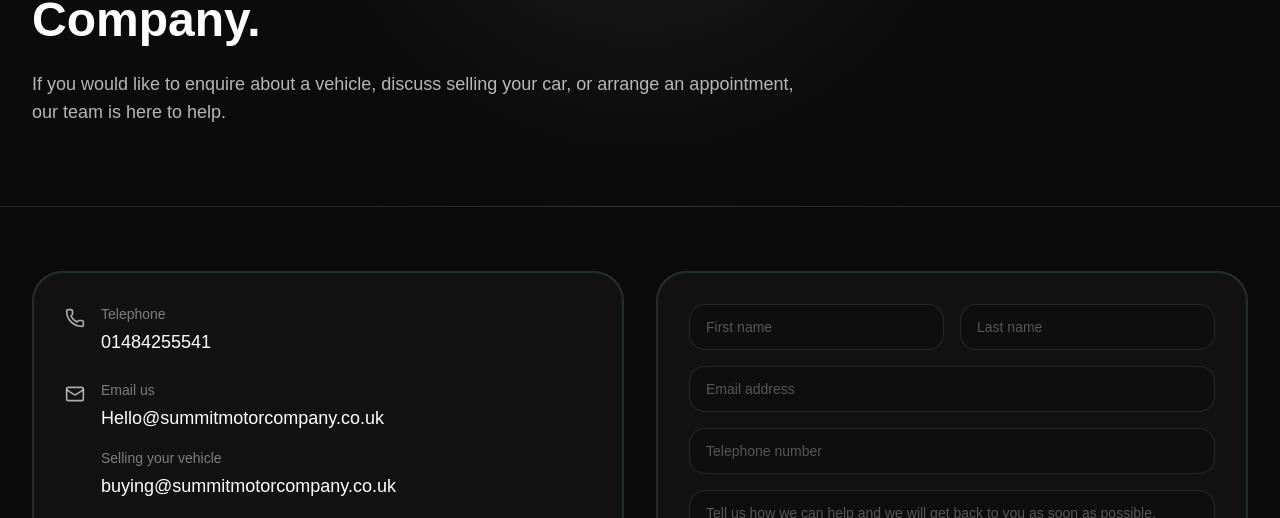
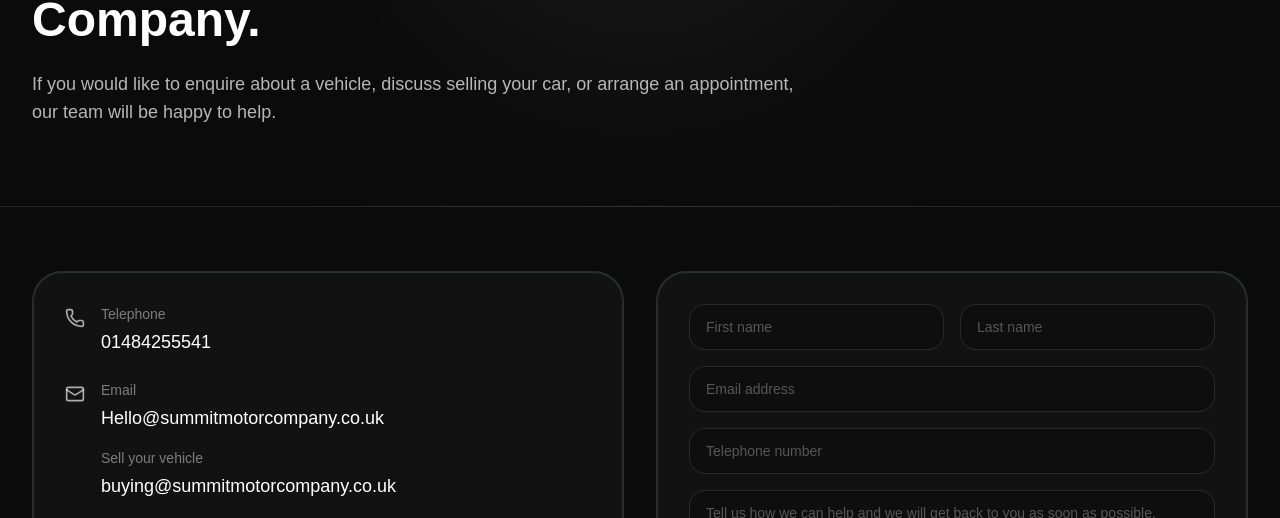
Before and after one commit to alexcowper20-del/summit-motor-company, a Next.js app: page / in a window 1280 px wide. Both pictures are taken after a click on the button "Enquire now". Shown: the part 251-769 px from the top of the page. Built offline with nearby package versions, Linux system fonts and the light colour scheme.

Commit message:
polish contact sell about and testimonials copy

```diff
--- a/app/page.tsx
+++ b/app/page.tsx
@@ -481,15 +481,15 @@ function StockCard({ car, hidePrice = false }: { car: any; hidePrice?: boolean }
             {[
               {
                 title: "Quality stock",
-                text: "Every vehicle in stock is carefully chosen and professionally presented, with clear information and preparation standards that reflect the quality of the cars we sell.",
+                text: "Every vehicle in stock is carefully chosen and professionally presented, with clear information and preparation standards that reflect the quality we want the business to be known for.",
               },
               {
                 title: "Straightforward service",
-                text: "From your first enquiry to final handover, we aim to keep the process organised, straightforward, and enjoyable, whether you are buying locally or from further afield.",
+                text: "From your first enquiry to final handover, we aim to keep the process organised, straightforward, and enjoyable, whether you are buying locally or from elsewhere in the UK.",
               },
               {
                 title: "Built on trust",
-                text: "We believe buying a used vehicle should feel clear and confidence-inspiring, with the right support, strong presentation, and service that encourages customers to come back again.",
+                text: "We believe buying a used vehicle should feel clear and confidence-inspiring, with the right support, strong presentation, and service that gives customers a reason to come back again.",
               },
             ].map((item) => (
               <div
@@ -593,7 +593,7 @@ function StockCard({ car, hidePrice = false }: { car: any; hidePrice?: boolean }
       <Shell
         eyebrow="Contact us"
         title="Get in touch with Summit Motor Company."
-        intro="If you would like to enquire about a vehicle, discuss selling your car, or arrange an appointment, our team is here to help."
+        intro="If you would like to enquire about a vehicle, discuss selling your car, or arrange an appointment, our team will be happy to help."
       >
         <section className="mx-auto max-w-7xl px-5 py-16 lg:px-8">
           <div className="grid gap-8 lg:grid-cols-2">
@@ -612,9 +612,9 @@ function StockCard({ car, hidePrice = false }: { car: any; hidePrice?: boolean }
                 <div className="flex items-start gap-4">
                   <Mail className="mt-1 h-5 w-5 text-white/65" />
                   <div>
-                    <p className="text-sm text-white/45">Email us</p>
+                    <p className="text-sm text-white/45">Email</p>
                     <p className="mt-1 text-lg font-medium">{contactDetails.sales}</p>
-                    <p className="mt-4 text-sm text-white/45">Selling your vehicle</p>
+                    <p className="mt-4 text-sm text-white/45">Sell your vehicle</p>
                     <p className="mt-1 text-lg font-medium">{contactDetails.buying}</p>
                   </div>
                 </div>
@@ -718,10 +718,10 @@ function StockCard({ car, hidePrice = false }: { car: any; hidePrice?: boolean }
               <h2 className="text-2xl font-semibold">Why sell through Summit?</h2>
               <div className="mt-6 grid gap-4">
                 {[
-                  "Fast response from our team",
+                  "Fast response from our buying team",
                   "We are always interested in quality used vehicles",
                   "A simple, straightforward approach to vehicle buying",
-                  "Remote buying and collection options available",
+                  "Collection and remote purchase options available",
                 ].map((item) => (
                   <div
   key={item}
@@ -764,7 +764,7 @@ function StockCard({ car, hidePrice = false }: { car: any; hidePrice?: boolean }
     return (
       <Shell
         eyebrow="Customer reviews"
-        title="What our customers say about us."
+        title="What our customers say about Summit Motor Company."
         intro="We pride ourselves on supplying quality used vehicles with a first-class, personal service, and our customer feedback reflects the way we like to do business."
       >
         <section className="mx-auto max-w-7xl px-5 py-16 lg:px-8">
```
